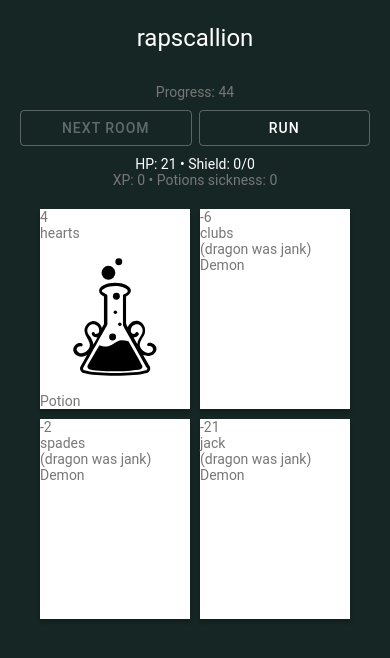
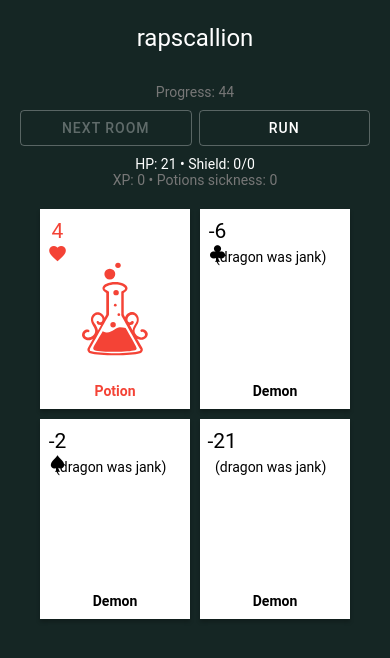
Before and after one commit to tegandbiscuits/rapscallion-native, a React Native app: screen / in a window 390 px wide. Both pictures are taken after a click on the button "STANDARD". Shown: the top 658 px of the page. Built offline with nearby package versions, Linux system fonts and the light colour scheme.

Commit message:
Styles for cards

```diff
--- a/package.json
+++ b/package.json
@@ -14,6 +14,7 @@
     "testEnvironment": "jsdom"
   },
   "dependencies": {
+    "@expo/vector-icons": "^12.0.5",
     "clone": "^2.1.2",
     "expo": "~42.0.1",
     "expo-status-bar": "~1.0.4",
--- a/src/decks/PlayCard.tsx
+++ b/src/decks/PlayCard.tsx
@@ -1,6 +1,7 @@
 import React from 'react';
-import { StyleSheet, View } from 'react-native';
-import { Surface, Text, TouchableRipple } from 'react-native-paper';
+import { StyleProp, StyleSheet, TextStyle, View } from 'react-native';
+import { Surface, Text, TouchableRipple, Colors } from 'react-native-paper';
+import { MaterialCommunityIcons } from '@expo/vector-icons';
 import Potion from '../icons/Potion';
 import Shield from '../icons/Shield';
 
@@ -15,23 +16,84 @@ interface Props extends IPlayCard {
   onPress: (hpChange: number) => void;
 }
 
+const cardImageSize = 120;
 const styles = StyleSheet.create({
   card: {
     width: 150,
     height: 200,
     margin: 5,
+    position: 'relative',
+  },
+  cardInfo: {
+    position: 'absolute',
+    alignItems: 'center',
+    top: '5%',
+    left: '5%',
+  },
+  cardImage: {
+    position: 'absolute',
+    height: cardImageSize,
+    width: cardImageSize,
+    top: '50%',
+    left: '50%',
+    transform: [{ translateX: -(cardImageSize / 2) }, { translateY: -(cardImageSize / 2) }],
+    zIndex: -1,
+  },
+  cardLabel: {
+    position: 'absolute',
+    bottom: '5%',
+    width: '100%',
+    textAlign: 'center',
+    fontWeight: 'bold',
+  },
+  points: {
+    fontSize: 21,
+  },
+  cardSuit: {
+    fontSize: 20,
   },
 });
 
-const CenterImage = (cardType: CardTypes) => {
+const CenterImage = ({ cardType, color }: { cardType: CardTypes, color: string }) => {
   switch (cardType) {
     case 'potion':
-      return <Potion />;
+      return <Potion style={styles.cardImage} fill={color} />;
     case 'shield':
-      return <Shield />;
+      return <Shield style={styles.cardImage} fill={color} />;
     default:
-      return <Text>(dragon was jank)</Text>;
+      return <Text style={[styles.cardImage, { color }]}>(dragon was jank)</Text>;
   }
+};
+
+const suitIcons: Record<IPlayCard['suit'], string | null> = {
+  clubs: 'cards-club',
+  diamonds: 'cards-diamond',
+  hearts: 'cards-heart',
+  jack: null,
+  joker: null,
+  spades: 'cards-spade',
+};
+
+const SuitImage = ({
+  suit,
+  style,
+}: {
+  suit: IPlayCard['suit'],
+  style: StyleProp<TextStyle>,
+}) => {
+  const suitName = suitIcons[suit];
+
+  if (!suitIcons) {
+    return null;
+  }
+
+  return (
+    <MaterialCommunityIcons
+      style={style}
+      // @ts-expect-error unable to ensure name is set more specific than string
+      name={suitName}
+    />
+  );
 };
 
 const PlayCard = ({ onPress, suit, rank }: Props) => {
@@ -54,6 +116,8 @@ const PlayCard = ({ onPress, suit, rank }: Props) => {
     pointModification = -pointModification;
   }
 
+  const color = cardType === 'enemy' ? Colors.black : Colors.red500;
+
   const handlePress = () => {
     const hpChange = cardType !== 'shield' ? pointModification : 0;
     onPress(hpChange);
@@ -66,12 +130,14 @@ const PlayCard = ({ onPress, suit, rank }: Props) => {
       accessibilityLabel={`${cardLabel} card, ${pointModification} points`} // TODO: i18n to have the 's' or not
     >
       <Surface style={styles.card}>
-        <View>
-          <Text>{pointModification}</Text>
-          <Text>{suit}</Text>
+        <View style={styles.cardInfo}>
+          <Text style={[styles.points, { color }]}>{pointModification}</Text>
+          <SuitImage style={[styles.cardSuit, { color }]} suit={suit} />
         </View>
-        {CenterImage(cardType)}
-        <Text>{cardLabel}</Text>
+
+        <CenterImage cardType={cardType} color={color} />
+
+        <Text style={[styles.cardLabel, { color }]}>{cardLabel}</Text>
       </Surface>
     </TouchableRipple>
   );
```
Also changed, not shown: 1 other file (tests, documents, lock files or other folders).
